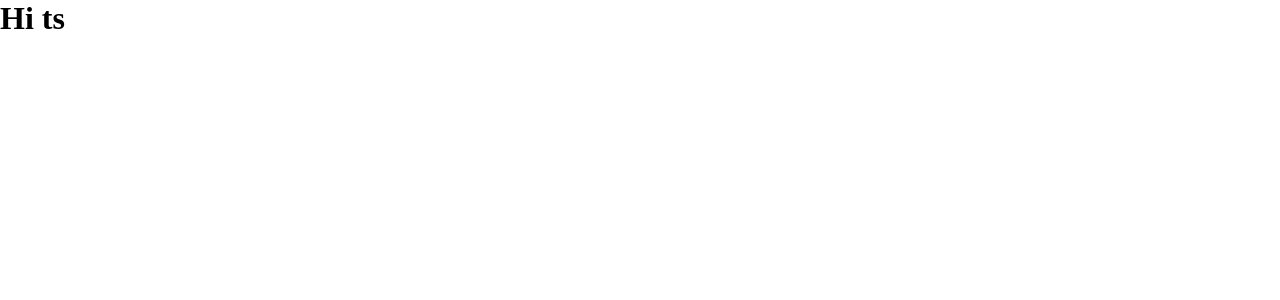
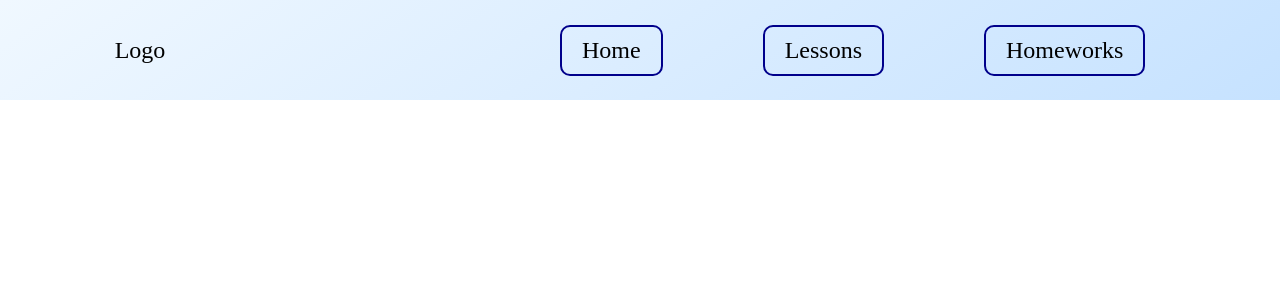
Before and after one commit to KoltLevry/React_third_ts, a React (Vite) app: page / in a window 1280 px wide. Shown: the top 300 px of the page. Built offline with nearby package versions, Linux system fonts and the light colour scheme.

Commit message:
start nav style

```diff
--- a/package.json
+++ b/package.json
@@ -11,12 +11,14 @@
   },
   "dependencies": {
     "react": "^18.3.1",
-    "react-dom": "^18.3.1"
+    "react-dom": "^18.3.1",
+    "react-router-dom": "^7.1.3"
   },
   "devDependencies": {
     "@eslint/js": "^9.17.0",
     "@types/react": "^18.3.18",
     "@types/react-dom": "^18.3.5",
+    "@types/react-router-dom": "^5.3.3",
     "@vitejs/plugin-react": "^4.3.4",
     "eslint": "^9.17.0",
     "eslint-plugin-react-hooks": "^5.0.0",
--- a/src/App.tsx
+++ b/src/App.tsx
@@ -1,13 +1,22 @@
 import './App.css'
+// import { BrowserRouter as Router, Route, Link } from 'react-router-dom'
+// import Lesson_01 from './components/pages/lessons/Lesson_01/Lesson_01'
+import Navbar from './components/Navbar/Navbar'
 
 function App() {
   return (
-    <>
+    // <Router>
       <div className='app'>
-        <h1>Hi ts</h1>
+        {/* <h1>Hi ts</h1> */}
+        {/* <Lesson_01 /> */}
+
+        <Navbar />
+        {/* <Routes>
+          <Route path='/' element={<Home />} />
+        </Routes> */}
       </div>
 
-    </>
+    // </Router>
   )
 }
 
--- /dev/null
+++ b/src/components/Navbar/Navbar.css
@@ -0,0 +1,49 @@
+.navbar-wrapper {
+    display: flex;
+    justify-content: space-around;
+    align-items: center;
+    padding: 2px;
+    background: linear-gradient(145deg, #f0f8ff, #c6e2ff);
+    font-size: 24px;
+    height: 100px;
+}
+
+
+.logo-container {
+    width: 200px;
+    height: auto;
+}
+.logo-container img{
+    width: 200px;
+    height: auto;
+}
+
+
+.nav-container {
+    /* width: 100%; */
+    padding: 10px;
+}
+.nav-container ul{
+    display: flex;
+    justify-content: space-around;
+    gap: 100px;
+    padding: 10px;
+
+}
+.nav-container li{
+    list-style: none;
+    text-decoration: none;
+    padding: 10px 20px;
+    /* border: 2px solid transparent; */
+    border: 2px solid darkblue;
+    border-radius: 10px;
+    transition: all 0.3s ease;
+}
+
+.nav-container li:hover{
+    border-color: grey;
+    border-radius: 10px;
+    box-shadow: 0 4px 8px rgba(0, 0, 0, 0.2);
+    background-color: rgb(39, 100, 191);
+    color: whitesmoke;
+}
--- /dev/null
+++ b/src/components/Navbar/Navbar.tsx
@@ -0,0 +1,18 @@
+import "./Navbar.css";
+
+function Navbar() {
+  return (
+    <div className="navbar-wrapper">
+      <div className="logo-container">Logo</div>
+      <nav className="nav-container">
+        <ul>
+          <li>Home</li>
+          <li>Lessons</li>
+          <li>Homeworks</li>
+        </ul>
+      </nav>
+    </div>
+  );
+}
+
+export default Navbar;
--- /dev/null
+++ b/src/components/pages/lessons/Lesson_01/Lesson_01.tsx
@@ -0,0 +1,9 @@
+import './Lesson_01.css'
+
+function Lesson_01() {
+    return(
+        <div>L1 TS</div>
+    );
+}
+
+export default Lesson_01;
```
Also changed, not shown: src/components/pages/homeworks/Homework_01/Homework_01.tsx (added, +9 -0 lines), src/components/Footer/Footer.css (added), src/components/Footer/Footer.tsx (added), src/components/pages/lessons/Lesson_01/Lesson_01.css (added), 1 other file (tests, documents, lock files or other folders).
